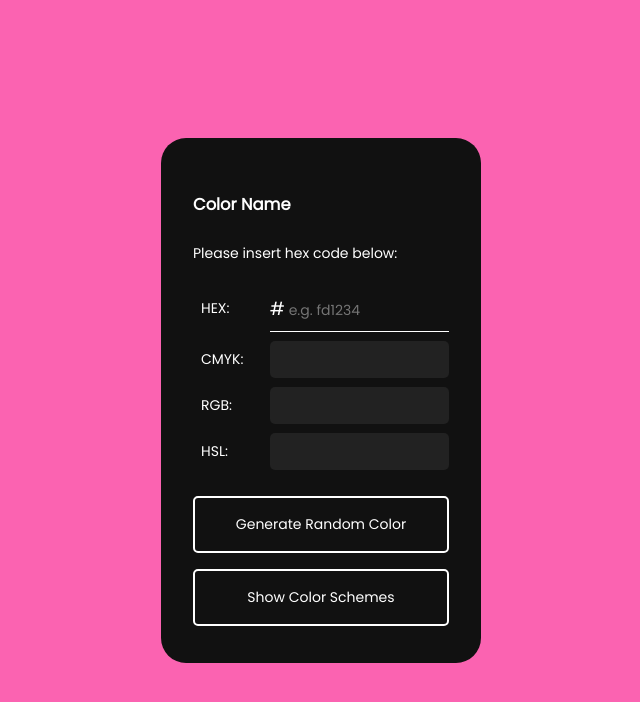
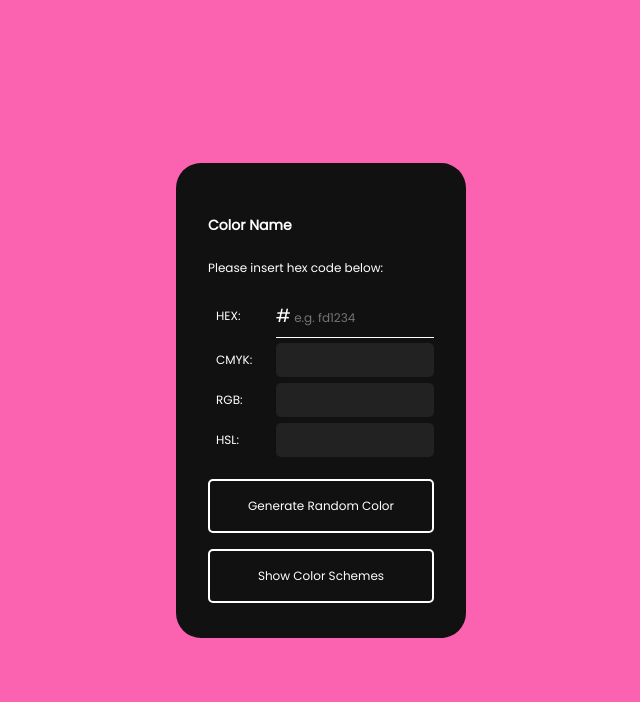
Before and after one commit to cyngko/randomColorGenerator, a plain HTML site: page index.html in a window 1280 px wide. Shown: the whole page, without its empty margins (319-959 px from the left). Drawn offline with Linux system fonts and the light colour scheme.

Commit message:
Update style.css

```diff
--- a/style.css
+++ b/style.css
@@ -9,11 +9,11 @@ body {
   transition: background-color 450ms ease-in-out;
   height: 100vh;
   width: 100%;
-  font-size: 14px;
+  font-size: 12px;
 }
 .appContainer {
-  height: 525px;
-  width: 1310px;
+  height: 475px;
+  width: 1190px;
   position: relative;
   left: 50%;
   top: 50%;
@@ -27,8 +27,8 @@ body {
   top: 50%;
   left: 50%;
   transform: translate(-50%, -50%);
-  height: 525px;
-  width: 320px;
+  height: 475px;
+  width: 290px;
   background-color: #111;
   color: #fff;
   border-radius: 25px;
@@ -144,17 +144,17 @@ label {
 }
 .activeCs {
   transform: translate(0%, -50%);
-  left: 330px;
+  left: 300px;
   opacity: 1;
 }
 .activeAnalogicCs {
   transform: translate(0%, -50%);
-  left: 660px;
+  left: 600px;
   opacity: 1;
 }
 .activeAnalogicComplementCs {
   transform: translate(0%, -50%);
-  left: 990px;
+  left: 900px;
   opacity: 1;
 }
 .activeCsFlex {
```
